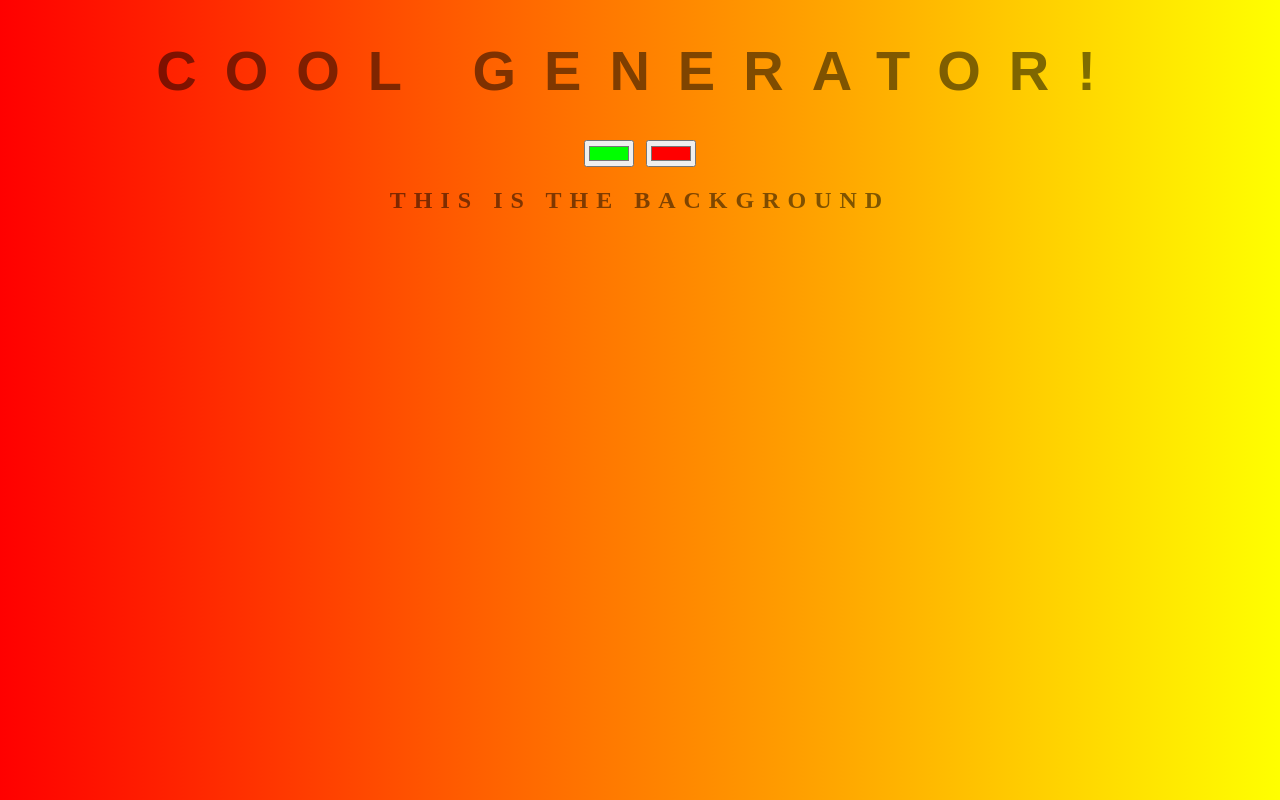
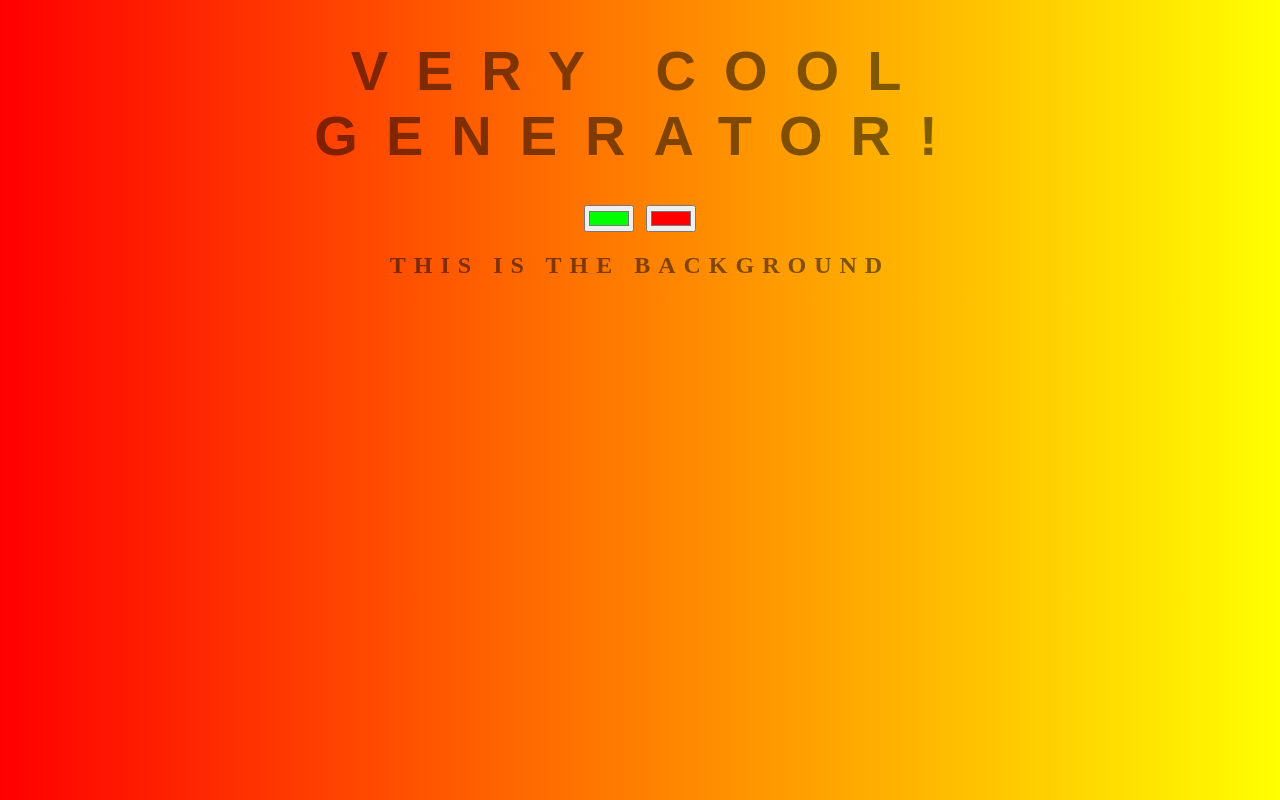
Before and after one commit to adrianlazarpop/background-generator, a plain HTML site: page index.html in a window 1280 px wide. Drawn offline with Linux system fonts and the light colour scheme.

Commit message:
Update h1 title.html

```diff
--- a/index.html
+++ b/index.html
@@ -7,7 +7,7 @@
 </head>
 
 <body id="gradient">
-    <h1>Cool Generator!</h1>
+    <h1>Very Cool Generator!</h1>
     <input class="color" type="color" value="#00ff00">
     <input class="color" type="color" value="#ff0000">
     <h2>This is the background</h2>
```
